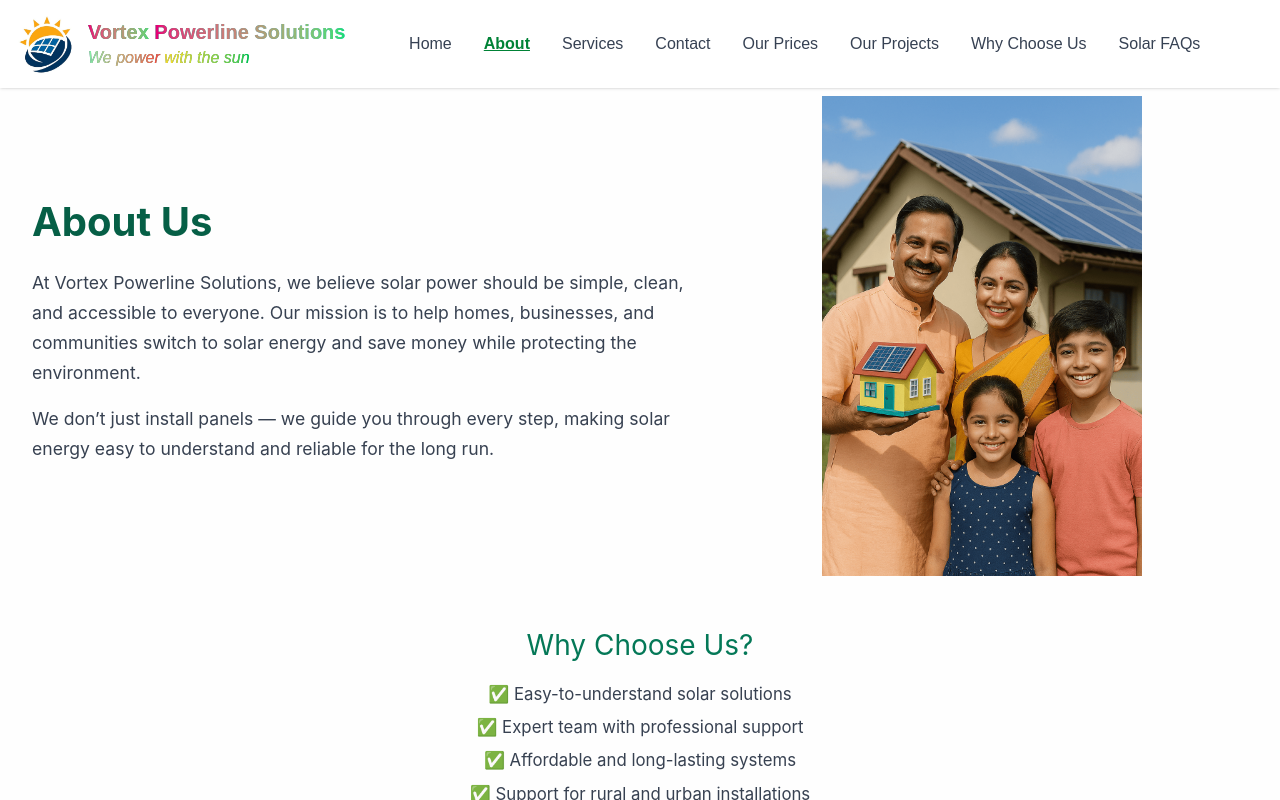
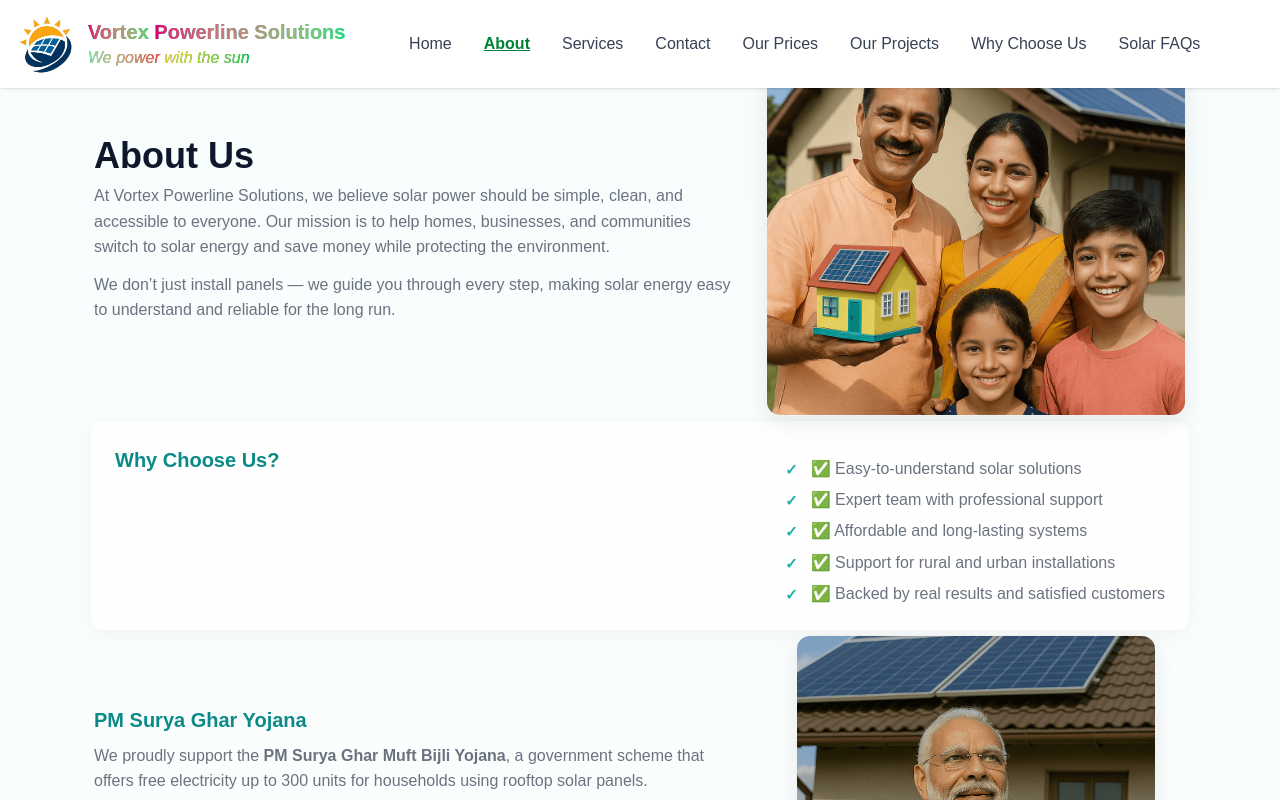
Before and after one commit to Sanjaykumarrangu/new-site, a Next.js app: page /about in a window 1280 px wide. Shown: the top 800 px of the page. Built offline with nearby package versions, Linux system fonts and the light colour scheme.

Commit message:
projects new

```diff
--- a/src/app/about/page.tsx
+++ b/src/app/about/page.tsx
@@ -1,6 +1,6 @@
-// src/app/about/page.tsx
 
-import AboutContent from '../about/AboutContent'; // ✅ Import your component
+
+import AboutContent from '../about/AboutContent';
 
 export const metadata = {
   title: 'About | Vortex Powerline Solutions',
@@ -10,7 +10,7 @@
 export default function AboutPage() {
   return (
     <main >
-      <AboutContent /> {/* ✅ Render it here */}
+      <AboutContent />
     </main>
   );
 }
--- a/src/app/projects/[slug]/page.tsx
+++ b/src/app/projects/[slug]/page.tsx
@@ -1,7 +1,13 @@
+
+
+
+
+
+
 "use client";
 
 import { useState } from "react";
-import { use } from "react"; // 👈 import use() from React
+import { use } from "react";
 import Image from "next/image";
 
 interface ProjectImages {
@@ -9,69 +15,78 @@
 }
 
 const projectImages: ProjectImages = {
-  karimnagar: ["/pvp/VENKATADRI.png", "/pvp/SATHAIAH.png","/pvp/SATHAIAH.png","/pvp/Sathish.png"],
+  karimnagar: ["/pvp/VENKATADRI.png", "/pvp/SATHAIAH.png","/pvp/SHASHIKALA.png","/pvp/Sathish.png"],
   chennur: ["/pvp/SAMBAIAH.png", "/pvp/MAHENDER.png"],
   bellampalli: ["/pvp/Sampath.png", "/pvp/sadanandam.png","/pvp/PRABHAKAR.png","/pvp/MALLAIAH.png"],
-  nizamabad: ["/pvp/ANURADHA.png", ],
-  hyderabad: ["/pvp/DHANUNJAYA.png", ],
-  metpalli: ["/pvp/HIMAVARSHA.png", ],
-  mandamarri: ["/pvp/SWAPNARANI.png", ],
-  mancherial: ["/pvp/CHANDRASHEKAR.png", "/pvp/LAXMINARAYANA.png","/pvp/RajKumar.png","/pvp/RAJABABU.png","/pvp/RAJAIAH.png","/pvp/RAJENDERALISETTI.png","/pvp/RAVINDERBANDI.png","/pvp/SHANKARM.png","/pvp/SHANKAR.png", "/pvp/SRINIVASb2.png","/pvp/SRINIVASb1.png","/pvp/SURESH.png","/pvp/SWAPNARAMULA.png","/pvp/VENKATARAMANA.png","/pvp/MALLESHTHOTA.png"],
-
-
-
+  nizamabad: ["/pvp/ANURADHA.png"],
+  hyderabad: ["/pvp/DHANUNJAYA.png" ,"/pvp/oraju.png"],
+  metpalli: ["/pvp/HIMAVARSHA.png"],
+  mandamarri: ["/pvp/SWAPNARANI.png"],
+  mancherial: ["/pvp/CHANDRASHEKAR.png", "/pvp/LAXMINARAYANA.png","/pvp/RajKumar.png","/pvp/SWAPNARAMULA.png","/pvp/SURESH.png","/pvp/SRINIVASb1.png","/pvp/SRINIVASb2.png","/pvp/SHANKAR.png","/pvp/SHANKARM.png","/pvp/VENKATARAMANA.png","/pvp/RAVINDERBANDI.png","/pvp/RAJENDERALISETTI.png","/pvp/RAJABABU.png","/pvp/MALLESHTHOTA.png","/pvp/RAJAIAH.png",],
 };
 
-export default function ProjectDetail({ params }: { params: Promise<{ slug: string }> }) {
-  const { slug } = use(params); // 👈 unwrap params
-
+export default function ProjectDetail({
+  params,
+}: {
+  params: Promise<{ slug: string }>;
+}) {
+  const { slug } = use(params);
   const images = projectImages[slug.toLowerCase()] || [];
   const [selectedImage, setSelectedImage] = useState<string | null>(null);
 
   return (
-    <div className="p-25">
-      <h1 className="text-2xl font-bold mb-4 capitalize">{slug} Project</h1>
+<div className="w-screen h-screen overflow-y-scroll snap-y snap-mandatory scroll-pt-20">
+
+      <div className="fixed top-4 left-1/2 -translate-x-1/2 z-40 bg-black/60 text-white px-4 py-2 rounded">
+        {slug.toUpperCase()} PROJECT
+      </div>
 
       {images.length === 0 ? (
+        <div className="h-screen flex items-center justify-center">
           <p>No images found for this project.</p>
+        </div>
       ) : (
-        <div className="grid grid-cols-1 sm:grid-cols-2 md:grid-cols-3 gap-4 " >
-          {images.map((src, index) => (
-            <div
+        images.map((src, index) => (
+          <section
   key={index}
-              className="relative w-full h-90 cursor-pointer  "
+  className="relative h-screen w-screen snap-start flex items-center justify-center bg-black"
   onClick={() => setSelectedImage(src)}
 >
+  {/* FIXED FRAME */}
+  <div className="relative w-full h-full flex items-center justify-center">
+    <div className="relative w-full h-full md:w-[900px] md:h-[520px]">
       <Image
         src={src}
         alt={`${slug} project image ${index + 1}`}
         fill
-                className="object-fill rounded shadow "
+        className="object-contain"
+        priority={index === 0}
       />
     </div>
-          ))}
   </div>
+</section>
+
+        ))
       )}
+
 
       {selectedImage && (
         <div
-          className="fixed inset-0 bg-black bg-opacity-80 flex items-center justify-center z-50"
+          className="fixed inset-0 bg-black z-50 flex items-center justify-center"
           onClick={() => setSelectedImage(null)}
         >
-          <div className="relative w-[90%] max-w-4xl h-[80%]">
           <Image
             src={selectedImage}
-              alt="Full project image"
+            alt="Full image"
             fill
-              className="object-contain"
+            className="object-contain "
           />
           <button
+            className="absolute top-4 right-4 text-white text-2xl bg-black/60 px-3 py-1 rounded"
             onClick={() => setSelectedImage(null)}
-              className="absolute top-4 right-4 text-white text-2xl bg-black bg-opacity-50 px-3 py-1 rounded"
           >
             ✕
           </button>
-          </div>
         </div>
       )}
     </div>
--- a/src/app/projects/page.tsx
+++ b/src/app/projects/page.tsx
@@ -26,7 +26,7 @@
             href={`/projects/${project.slug}`}
             className="block rounded shadow hover:shadow-lg transition"
           >
-            {/* IMAGE BOX */}
+
             <div className="relative w-full h-48">
               <Image
                 src={project.thumbnail}
@@ -36,7 +36,7 @@
               />
             </div>
 
-            {/* TITLE BOX */}
+
             <div className="p-2 bg-white rounded-b text-center">
               <h2 className="text-md font-semibold text-black">
                 {project.name}
--- a/src/components/Navbar.tsx
+++ b/src/components/Navbar.tsx
@@ -98,7 +98,7 @@
       {/* Mobile nav */}
       {isOpen && (
         <div className="md:hidden px-4 pb-4 " >
-          <ul className="flex flex-col gap-4 text-gray-700 font-medium " style={{color:"red",}}>
+          <ul className="flex flex-col gap-4 text-gray-700 font-medium " style={{color:"red", fontWeight:"bold"}}>
             {navItems.map(({ label, href }) => (
               <li key={href}>
                 <Link
--- a/src/styles/about.css
+++ b/src/styles/about.css
@@ -1,4 +1,4 @@
-.about-section {
+/* .about-section {
   width: 100%;
   padding: 6rem 2rem;
   background-color: #fefefe;
@@ -83,4 +83,280 @@
   background-color: #f0fdf4;
   border-radius: 10px;
   padding: 2rem;
+} */
+
+
+/* styles/about.css
+   Enhanced responsive styling for AboutContent.tsx
+   - Keep content unchanged (no JSX edits)
+   - Makes images responsive and uses object-fit
+   - Adds subtle entrance animation
+   - Uses media queries for layout adjustments
+*/
+
+/* ---- Theme variables ---- */
+:root{
+  --bg: #ffffff;
+  --card: #f8fafb;
+  --muted: #6b7280;
+  --accent: #0ea5a4; /* teal-ish */
+  --accent-dark: #0b8b88;
+  --text: #0f172a;
+  --radius: 12px;
+  --gap: 1.25rem; /* 20px */
+  --container-max: 1100px;
 }
+
+/* ---- Section base ---- */
+.about-section{
+  box-sizing: border-box;
+  width: 100%;
+  background: linear-gradient(180deg, rgba(14,165,164,0.03), rgba(14,165,164,0.01));
+  padding: 3rem 1.25rem;
+  color: var(--text);
+  display: block;
+}
+
+/* center and constrain width */
+.about-section .about-container,
+.about-section .about-extra {
+  max-width: var(--container-max);
+  margin: 0 auto;
+}
+
+/* ---- Entrance animation (controlled by your isVisible state) ---- */
+.about-section.hidden{
+  opacity: 0;
+  transform: translateY(8px) scale(0.995);
+  transition: none;
+}
+
+.about-section.visible{
+  opacity: 1;
+  transform: none;
+  transition: opacity 420ms ease, transform 420ms cubic-bezier(.2,.9,.2,1);
+}
+
+/* ---- Main container (two-column on desktop, stacked on mobile) ---- */
+.about-container {
+  display: flex;
+  flex-direction: column;
+  gap: var(--gap);
+  align-items: center;
+  padding: 0.25rem;
+}
+
+/* Text block */
+.about-text {
+  flex: 1 1 420px;
+  width: 100%;
+}
+
+/* Image wrapper - keeps images responsive and contained */
+.about-image {
+  flex: 0 0 auto;
+  width: 100%;
+  max-width: 360px; /* keeps a good size on desktops */
+  display: flex;
+  align-items: center;
+  justify-content: center;
+}
+
+/* Target the inner img produced by next/image */
+.about-image img {
+  width: 100%;
+  height: auto;
+  max-width: 360px;
+  aspect-ratio: 1 / 1; /* keeps square-ish; if the image is different ratio it will be cropped by object-fit */
+  object-fit: cover;
+  object-position: center;
+  border-radius: calc(var(--radius) - 2px);
+  box-shadow: 0 8px 22px rgba(2,6,23,0.08);
+  border: 1px solid rgba(2,6,23,0.04);
+  display: block;
+}
+
+/* Titles and text */
+.about-title {
+  font-size: 2rem; /* 32px */
+  line-height: 1.05;
+  margin: 0 0 0.5rem 0;
+  font-weight: 700;
+  color: var(--text);
+}
+
+.about-subtitle {
+  font-size: 1.25rem;
+  margin: 0 0 0.5rem 0;
+  font-weight: 650;
+  color: var(--accent-dark);
+}
+
+.about-description {
+  color: var(--muted);
+  line-height: 1.6;
+  margin: 0 0 0.75rem 0;
+  font-size: 1rem;
+}
+
+/* The "Why Choose Us" area */
+.about-extra {
+  margin-top: 1.5rem;
+  padding: 1.25rem;
+  background: linear-gradient(180deg, rgba(255,255,255,0.9), rgba(255,255,255,0.98));
+  border-radius: 12px;
+  border: 1px solid rgba(14,165,164,0.06);
+  box-shadow: 0 6px 18px rgba(17,24,39,0.03);
+}
+
+/* List styling */
+.about-list {
+  margin: 0.75rem 0 0 0;
+  padding-left: 1.1rem;
+  color: var(--muted);
+  display: grid;
+  gap: 0.45rem;
+  font-size: 1rem;
+}
+
+/* make emoji ticks aligned */
+.about-list li {
+  list-style: none;
+  position: relative;
+  padding-left: 1.6rem;
+}
+
+/* optional: add subtle check mark style for non-emoji fallback (hidden if emoji present) */
+.about-list li::before {
+  content: '✓';
+  position: absolute;
+  left: 0;
+  top: 0;
+  font-weight: 700;
+  color: var(--accent);
+  font-size: 0.95rem;
+  transform: translateY(2px);
+  opacity: 0.9;
+}
+
+/* small screens: stack everything vertically, full width images */
+@media (max-width: 640px) {
+  .about-container {
+    padding: 0.5rem;
+    gap: 1rem;
+  }
+
+  .about-image {
+    max-width: 280px;
+  }
+
+  .about-title {
+    font-size: 1.5rem;
+  }
+
+  .about-section {
+    padding: 2rem 0.75rem;
+  }
+
+  .about-extra {
+    padding: 1rem;
+  }
+}
+
+/* medium screens and up: two column layout */
+@media (min-width: 768px) {
+  .about-container {
+    flex-direction: row;
+    align-items: center;
+    justify-content: space-between;
+    gap: 2rem;
+  }
+
+  /* ensure text and image sizes look balanced */
+  .about-text {
+    min-width: 0;
+    max-width: calc(100% - 380px);
+  }
+
+  .about-image img {
+    max-width: 360px;
+    height: 320px; /* consistent visual height on tablets/desktop */
+  }
+}
+
+/* larger screens: broader spacing */
+@media (min-width: 1100px) {
+  .about-section {
+    padding: 3.25rem 1.5rem;
+  }
+
+  .about-image {
+    max-width: 420px;
+  }
+
+  .about-image img {
+    max-width: 420px;
+    height: 360px;
+    border-radius: calc(var(--radius) + 2px);
+  }
+
+  .about-title {
+    font-size: 2.25rem;
+  }
+
+  .about-extra {
+    display: flex;
+    gap: 1.5rem;
+    align-items: flex-start;
+    justify-content: space-between;
+    padding: 1.5rem;
+  }
+}
+
+
+.pm-surya-section {
+  margin-top: 1.5rem;
+  display: flex;
+  flex-direction: column;
+  gap: var(--gap);
+  align-items: center;
+}
+
+@media (min-width: 900px) {
+  .pm-surya-section {
+    flex-direction: row-reverse;
+    align-items: center;
+    justify-content: space-between;
+  }
+
+  .pm-surya-section .about-text {
+    max-width: calc(100% - 420px);
+  }
+
+  .pm-surya-section .about-image img {
+    height: 330px;
+    max-width: 360px;
+  }
+}
+
+
+a:focus,
+button:focus,
+input:focus,
+textarea:focus {
+  outline: 3px solid rgba(14,165,164,0.18);
+  outline-offset: 3px;
+}
+
+
+.about-section .muted {
+  color: var(--muted);
+  font-size: 0.92rem;
+}
+
+
+.about-container,
+.about-extra,
+.pm-surya-section {
+  overflow: visible;
+}
```
Also changed, not shown: src/app/about/AboutContent.tsx (+3 -4 lines), public/pvp/oraju.png (added), 1 other file (tests, documents, lock files or other folders). Lines whose indentation alone changed are shown as unchanged.
